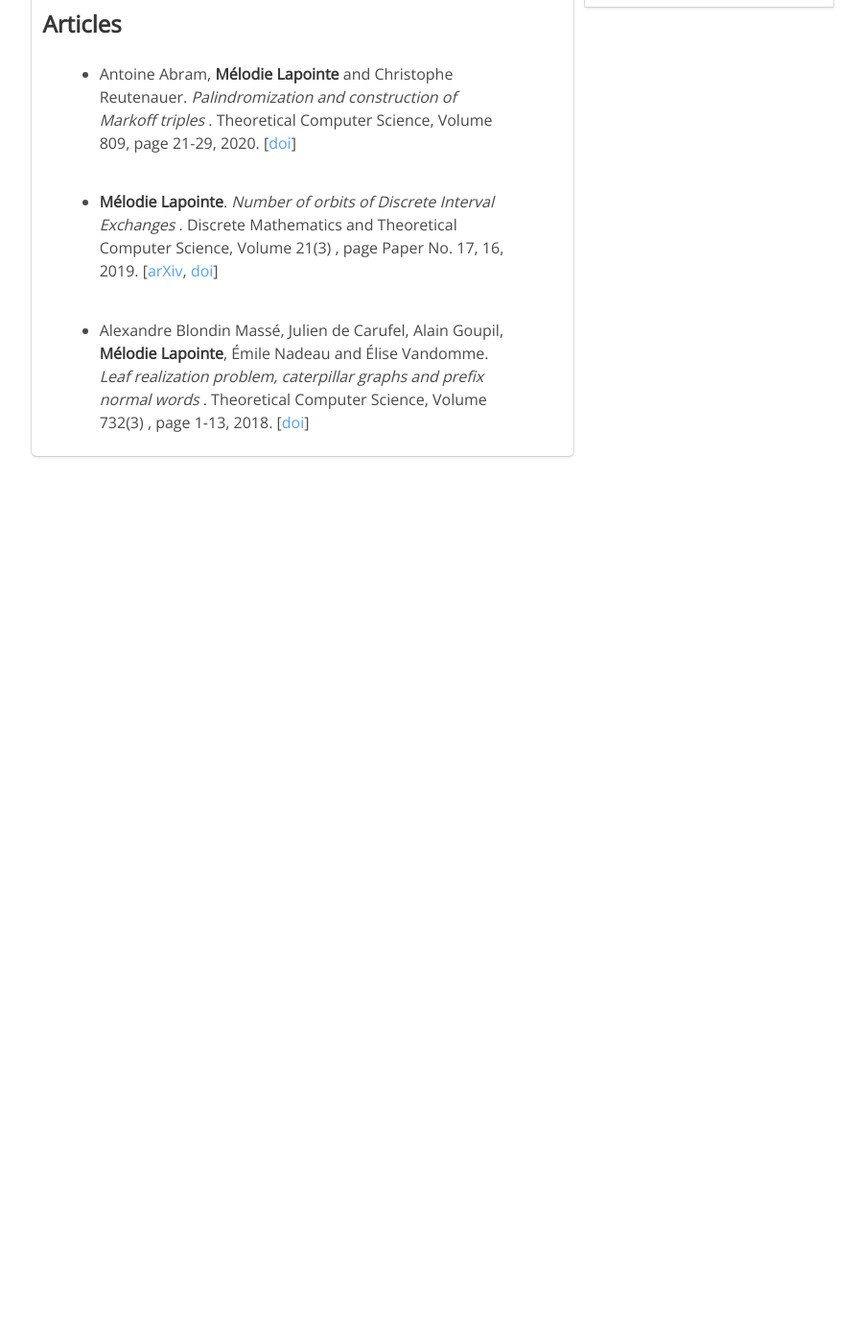
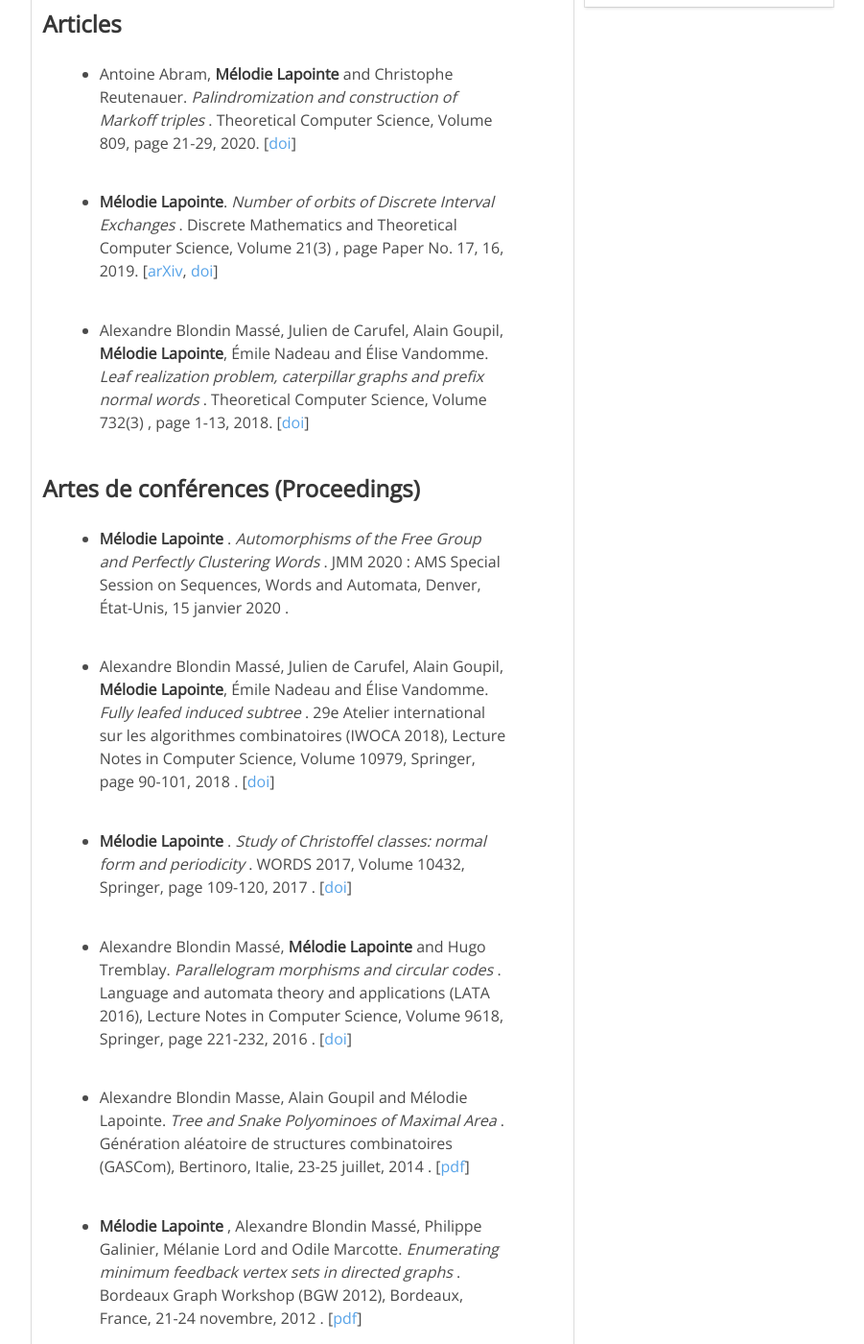
Before and after one commit to lapointemelodie/lapointemelodie.github.io, a Jekyll site: the page built from publications.html, in a window 1280 px wide and 1400 px high, scrolled down 270 px. Shown: the whole window at 96% size, without its empty margins (183-1084 px from the left). Built offline with Jekyll 4.4.1, drawn with Linux system fonts in a browser that asks for light colours; before the commit the page ends 900 px from its top, so only the background shows below that; some of the changed text lies outside the part shown.

Commit message:
Fini d'ajouter mes publications

```diff
--- /dev/null
+++ b/_data/acte_conf.yml
@@ -0,0 +1,44 @@
+- auteur: <strong> Mélodie Lapointe </strong>
+  titre: Automorphisms of the Free Group and Perfectly Clustering Words
+  conf: "JMM 2020 : AMS Special Session on Sequences, Words and Automata"
+  lieu: Denver, État-Unis
+  date: 15 janvier 2020
+- auteur: Alexandre Blondin Massé, Julien de Carufel, Alain Goupil, <strong> Mélodie Lapointe</strong>, Émile Nadeau and Élise Vandomme
+  titre: Fully leafed induced subtree
+  conf: 29e Atelier international sur les algorithmes combinatoires (IWOCA 2018)
+  serie: Lecture Notes in Computer Science
+  volume: 10979
+  page: 90-101
+  publisher: Springer
+  annee: 2018
+  doi: https://doi.org/10.1007/978-3-319-94667-2_8
+- auteur: <strong> Mélodie Lapointe </strong>
+  titre: "Study of Christoffel classes: normal form and periodicity"
+  conf: WORDS 2017
+  series: Lecture Notes in Computer Science
+  volume: 10432
+  page: 109-120
+  publisher: Springer
+  annee: 2017
+  doi: https://doi.org/10.1007/978-3-319-66396-8_11
+- auteur: Alexandre Blondin Massé, <strong> Mélodie Lapointe </strong> and Hugo Tremblay
+  titre: Parallelogram morphisms and circular codes
+  conf: Language and automata theory and applications (LATA 2016)
+  serie: Lecture Notes in Computer Science
+  volume: 9618
+  page: 221-232
+  publisher: Springer
+  annee: 2016
+  doi: https://doi.org/10.1007/978-3-319-30000-9_17
+- auteur: Alexandre Blondin Masse, Alain Goupil and Mélodie Lapointe
+  titre: Tree and Snake Polyominoes of Maximal Area
+  conf: Génération aléatoire de structures combinatoires (GASCom)
+  lieu: Bertinoro, Italie
+  date: 23-25 juillet, 2014
+  pdf: "/gascom2014.pdf"
+- auteur: <strong> Mélodie Lapointe </strong>, Alexandre Blondin Massé, Philippe Galinier, Mélanie Lord and Odile Marcotte
+  titre: Enumerating minimum feedback vertex sets in directed graphs
+  conf: Bordeaux Graph Workshop (BGW 2012)
+  lieu: Bordeaux, France
+  date: 21-24 novembre, 2012
+  pdf: "/BGW2012.pdf"
--- a/_includes/articles.html
+++ b/_includes/articles.html
@@ -6,3 +6,36 @@
     </li>
 </ul>
 {% endfor %}
+
+<h3> <strong> Artes de conférences (Proceedings) </strong> </h3>
+{% for item in site.data.acte_conf %}
+<ul>
+    <li>
+        {{item.auteur}}. <em> {{item.titre}} </em>. {{item.conf}},
+        {% if item.serie %} {{item.serie}}, {% endif %}
+        {% if item.volume %} Volume {{item.volume}}, {% endif %}
+        {% if item.publisher %} {{item.publisher}}, {% endif %}
+        {% if item.page %} page {{item.page}}, {% endif %}
+        {% if item.lieu %} {{item.lieu}}, {% endif %}
+        {% if item.annee %} {{item.annee}} {% endif %}
+        {% if item.date %} {{item.date}} {% endif %}
+        .
+        {% if item.doi %} [<a href="{{item.doi}}">doi</a>] {% endif %}
+        {% if item.pdf %} [<a href="{{item.pdf}}">pdf</a>] {% endif %}
+    </li>
+</ul>
+{% endfor %}
+
+<h3> <strong> Thèse de doctorat </strong> </h3>
+
+<ul>
+    <li> <strong> Mélodie Lapointe. </strong> <em> Combinatoire des mots: Mots parfaitement amassants, triplets de Markoff et graphes chenilles. </em> Thèse de doctorat en mathématiques, Montréal, UQAM, 2020, 164p. [<a href="/these.pdf">pdf</a>]
+    </li>
+</ul>
+
+<h3> <strong> Mémoire de maîtrise </strong> </h3>
+
+<ul>
+    <li> <strong> Mélodie Lapointe. </strong> <em> Caractérisation des mots de Christoffel</em>. Mémoire de maîtrise en mathématiques, Montréal, UQAM, 2016, 81p. [<a href="/memoire.pdf">pdf</a>]
+    </li>
+</ul>
```
Also changed, not shown: 4 other files.
